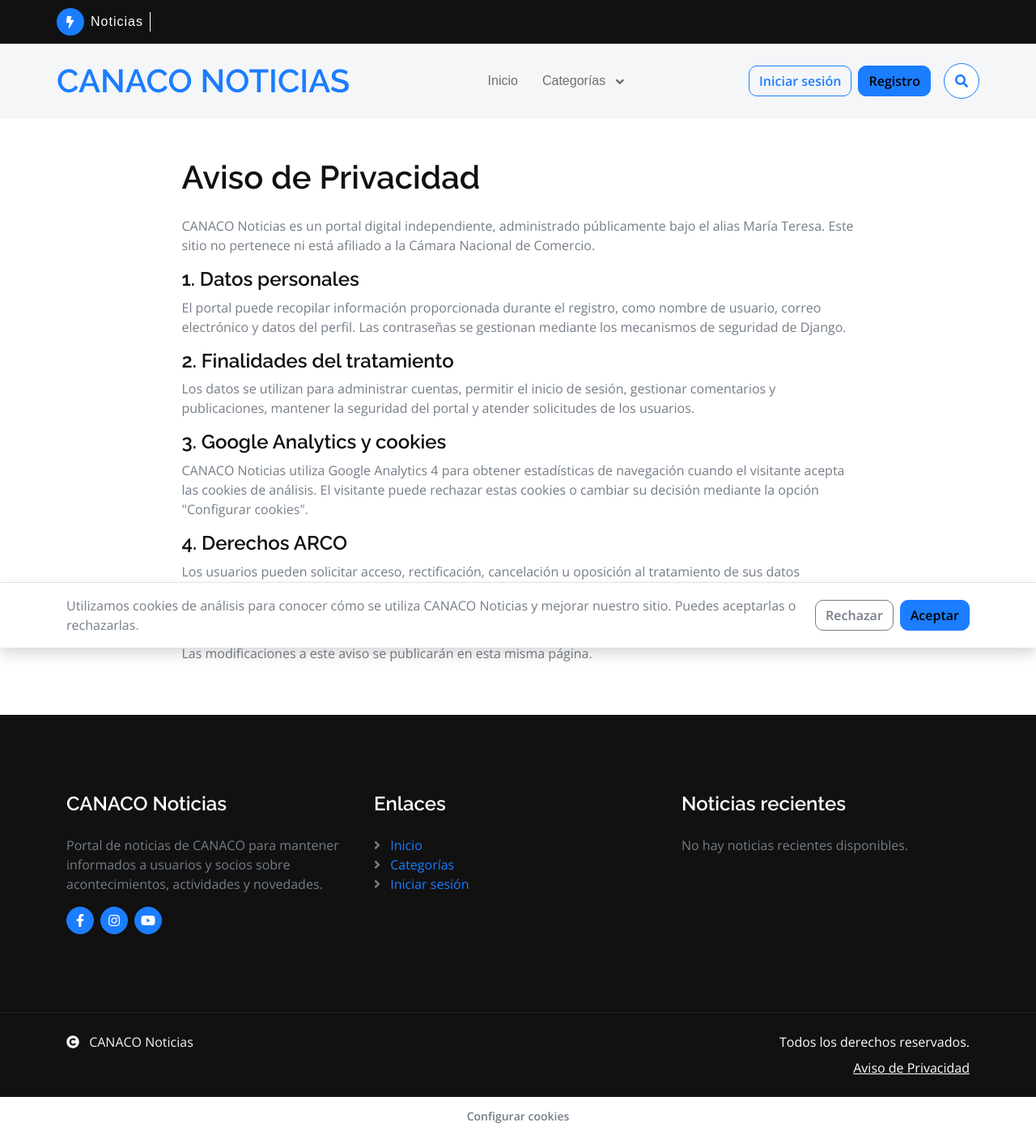
After one commit to maytwar/proyectoWeb, a Django app: page /aviso-de-privacidad/ in a window 1280 px wide. The commit adds this page. Shown: the whole page at 81% size. Run offline with Django 5.2, Linux system fonts and the light colour scheme; data that the repository does not hold is empty; some libraries are stand-ins or nearby versions.

Commit message:
Actualiza noticias, visitas unicas, Google Analytics y privacidad

```diff
--- /dev/null
+++ b/home/templates/home/aviso_privacidad.html
@@ -0,0 +1,66 @@
+
+{% extends 'partials/base.html' %}
+
+{% block title %}Aviso de Privacidad | CANACO Noticias{% endblock %}
+
+{% block content %}
+<div class="container py-5">
+    <div class="row justify-content-center">
+        <div class="col-lg-9">
+
+            <h1 class="mb-4">Aviso de Privacidad</h1>
+
+            <p>
+                CANACO Noticias es un portal digital independiente,
+                administrado públicamente bajo el alias María Teresa.
+                Este sitio no pertenece ni está afiliado a la
+                Cámara Nacional de Comercio.
+            </p>
+
+            <h4>1. Datos personales</h4>
+            <p>
+                El portal puede recopilar información proporcionada
+                durante el registro, como nombre de usuario,
+                correo electrónico y datos del perfil.
+                Las contraseñas se gestionan mediante los
+                mecanismos de seguridad de Django.
+            </p>
+
+            <h4>2. Finalidades del tratamiento</h4>
+            <p>
+                Los datos se utilizan para administrar cuentas,
+                permitir el inicio de sesión, gestionar comentarios
+                y publicaciones, mantener la seguridad del portal
+                y atender solicitudes de los usuarios.
+            </p>
+
+            <h4>3. Google Analytics y cookies</h4>
+            <p>
+                CANACO Noticias utiliza Google Analytics 4 para
+                obtener estadísticas de navegación cuando el
+                visitante acepta las cookies de análisis.
+                El visitante puede rechazar estas cookies o
+                cambiar su decisión mediante la opción
+                "Configurar cookies".
+            </p>
+
+            <h4>4. Derechos ARCO</h4>
+            <p>
+                Los usuarios pueden solicitar acceso, rectificación,
+                cancelación u oposición al tratamiento de sus datos
+                personales mediante el correo:
+                <a href="mailto:patrick10121314@gmail.com">
+                    patrick10121314@gmail.com
+                </a>.
+            </p>
+
+            <h4>5. Cambios al aviso</h4>
+            <p>
+                Las modificaciones a este aviso se publicarán
+                en esta misma página.
+            </p>
+
+        </div>
+    </div>
+</div>
+{% endblock %}
--- a/home/templates/partials/base.html
+++ b/home/templates/partials/base.html
@@ -5,6 +5,22 @@
 
 <head>
     <meta charset="utf-8">
+
+    <!-- Google Analytics 4: consentimiento inicial -->
+      <script>
+      window.dataLayer = window.dataLayer || [];
+
+      function gtag() {
+            dataLayer.push(arguments);
+      }
+
+      gtag('consent', 'default', {
+            analytics_storage: 'denied',
+            ad_storage: 'denied',
+            ad_user_data: 'denied',
+            ad_personalization: 'denied'
+      });
+      </script>
 
     <title>{% block title %}CANACO Noticias{% endblock %}</title>
 
@@ -43,6 +59,37 @@
 
 <body>
 
+      <!-- Aviso de consentimiento de cookies -->
+      <div id="aviso-cookies"
+      class="position-fixed bottom-0 start-0 w-100 bg-white border-top shadow p-3"
+      style="z-index: 9999; display: none;">
+
+      <div class="container d-flex flex-column flex-md-row
+                  align-items-center justify-content-between gap-3">
+
+            <p class="mb-0">
+                  Utilizamos cookies de análisis para conocer cómo se utiliza
+                  CANACO Noticias y mejorar nuestro sitio.
+                  Puedes aceptarlas o rechazarlas.
+            </p>
+
+            <div class="d-flex gap-2">
+                  <button type="button"
+                        id="rechazar-cookies"
+                        class="btn btn-outline-secondary">
+                  Rechazar
+                  </button>
+
+                  <button type="button"
+                        id="aceptar-cookies"
+                        class="btn btn-primary">
+                  Aceptar
+                  </button>
+            </div>
+
+      </div>
+      </div>
+
     <!-- Spinner -->
     <div id="spinner"
          class="show w-100 vh-100 bg-white position-fixed translate-middle top-50 start-50 d-flex align-items-center justify-content-center">
@@ -60,6 +107,13 @@
     <!-- Pie de página -->
     {% include 'partials/footer.html' %}
 
+    <div class="text-center py-2">
+      <button type="button"
+                  id="configurar-cookies"
+                  class="btn btn-link btn-sm text-secondary">
+            Configurar cookies
+      </button>
+     </div>
 
     <!-- JavaScript Libraries -->
     <script src="https://ajax.googleapis.com/ajax/libs/jquery/3.6.4/jquery.min.js"></script>
@@ -77,6 +131,83 @@
 
     {% block extra_js %}{% endblock %}
 
+
+<!-- Consentimiento y carga de Google Analytics -->
+<script>
+    const GA_ID = 'G-QVCJNGXBZY';
+    const COOKIE_KEY = 'canaco_consentimiento_analytics';
+
+    function activarAnalytics() {
+        if (window.analyticsCargado) return;
+        window.analyticsCargado = true;
+
+        gtag('consent', 'update', {
+            analytics_storage: 'granted'
+        });
+
+        const script = document.createElement('script');
+        script.async = true;
+        script.src = 'https://www.googletagmanager.com/gtag/js?id=' + GA_ID;
+        document.head.appendChild(script);
+
+        gtag('js', new Date());
+        gtag('config', GA_ID);
+    }
+
+    document.addEventListener('DOMContentLoaded', function () {
+        const aviso = document.getElementById('aviso-cookies');
+        const aceptar = document.getElementById('aceptar-cookies');
+        const rechazar = document.getElementById('rechazar-cookies');
+        const configurar = document.getElementById('configurar-cookies');
+        const decision = localStorage.getItem(COOKIE_KEY);
+
+        if (decision === 'aceptado') {
+            activarAnalytics();
+        } else if (decision !== 'rechazado') {
+            aviso.style.display = 'block';
+        }
+
+        aceptar.addEventListener('click', function () {
+            localStorage.setItem(COOKIE_KEY, 'aceptado');
+            activarAnalytics();
+            aviso.style.display = 'none';
+        });
+      rechazar.addEventListener('click', function () {
+      localStorage.setItem(COOKIE_KEY, 'rechazado');
+
+      // Desactivar el envío de datos a Google Analytics.
+      window['ga-disable-' + GA_ID] = true;
+
+      gtag('consent', 'update', {
+            analytics_storage: 'denied',
+            ad_storage: 'denied',
+            ad_user_data: 'denied',
+            ad_personalization: 'denied'
+      });
+
+      // Eliminar cookies habituales de Google Analytics.
+      document.cookie.split(';').forEach(function (cookie) {
+            const nombre = cookie.split('=')[0].trim();
+
+            if (nombre === '_ga' || nombre.startsWith('_ga_')) {
+                  document.cookie =
+                  nombre + '=; expires=Thu, 01 Jan 1970 00:00:00 GMT; path=/';
+            }
+      });
+
+      aviso.style.display = 'none';
+
+      // Reiniciar la página para aplicar la nueva preferencia.
+      window.location.reload();
+      });
+
+        configurar.addEventListener('click', function () {
+            aviso.style.display = 'block';
+        });
+    });
+</script>
+
+
 </body>
 
 </html>
--- a/home/templates/partials/footer.html
+++ b/home/templates/partials/footer.html
@@ -225,12 +225,19 @@
                 </span>
 
             </div>
-
             <div class="col-md-6 my-auto text-center text-md-end text-white">
 
-                Todos los derechos reservados.
+                <p class="mb-2">
+                    Todos los derechos reservados.
+                </p>
+
+                <a href="{% url 'home:aviso_privacidad' %}"
+                class="text-white text-decoration-underline">
+                    Aviso de Privacidad
+                </a>
 
             </div>
+
 
         </div>
 
--- a/home/urls.py
+++ b/home/urls.py
@@ -34,8 +34,5 @@ urlpatterns = [
     path('crudCategorias/', views.crud_categorias, name='crudCategorias'),
     path('editarCategoria/<int:pk>/', views.editar_categoria, name='editarCategoria'),
     path('eliminarCategoria/<int:pk>/', views.eliminar_categoria, name='eliminarCategoria'),
-
-
-
-
+    path('aviso-de-privacidad/', views.aviso_privacidad, name='aviso_privacidad'),
 ]
--- a/home/views.py
+++ b/home/views.py
@@ -19,6 +19,8 @@ from PIL import Image, UnidentifiedImageError
 from django.views.decorators.http import require_POST
 from .models import Comentario
 from django.shortcuts import get_object_or_404
+from .models import VistaPublicacion
+from django.db.models import F
 
 import os
 import uuid
@@ -127,6 +129,20 @@ def noticia(request, pk=None):
         estado=Publicacion.ESTADO_PUBLICADO
     )
 
+    # Registrar una vista única por usuario
+    if request.method == 'GET' and request.user.is_authenticated:
+
+        vista, creada = VistaPublicacion.objects.get_or_create(
+            publicacion=publicacion,
+            usuario=request.user
+        )
+
+        if creada:
+            Publicacion.objects.filter(pk=publicacion.pk).update(
+                visitas=F('visitas') + 1
+            )
+            publicacion.refresh_from_db(fields=['visitas'])
+
     # Registrar comentario
     if request.method == 'POST':
 
@@ -157,6 +173,9 @@ def noticia(request, pk=None):
                 'home:noticia_detalle',
                 pk=publicacion.pk
             )
+
+
+
 
         messages.error(
             request,
@@ -1587,3 +1606,6 @@ def eliminar_categoria(request, pk):
         )
 
     return redirect('home:crudCategorias')
+
+def aviso_privacidad(request):
+    return render(request, 'home/aviso_privacidad.html')
```
Also changed, not shown: canaco/settings.py (+9 -0 lines), home/models.py (+30 -0 lines), home/templates/home/crear_publicacion.html (+8 -2 lines), home/templates/home/noticia.html (+65 -59 lines), home/migrations/0002_vistapublicacion.py (added).
